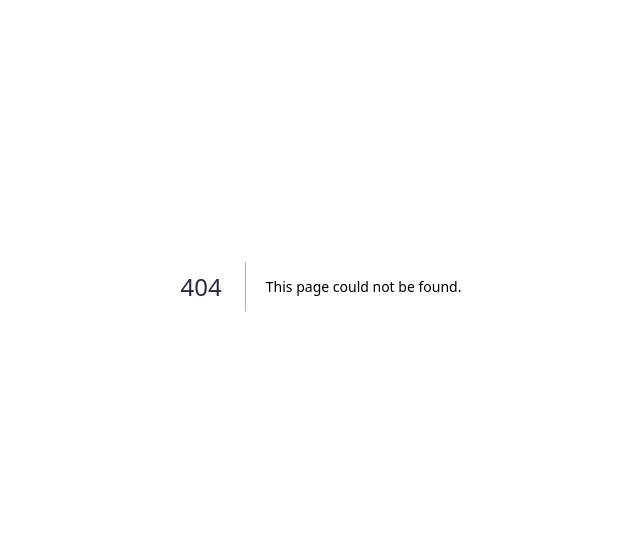
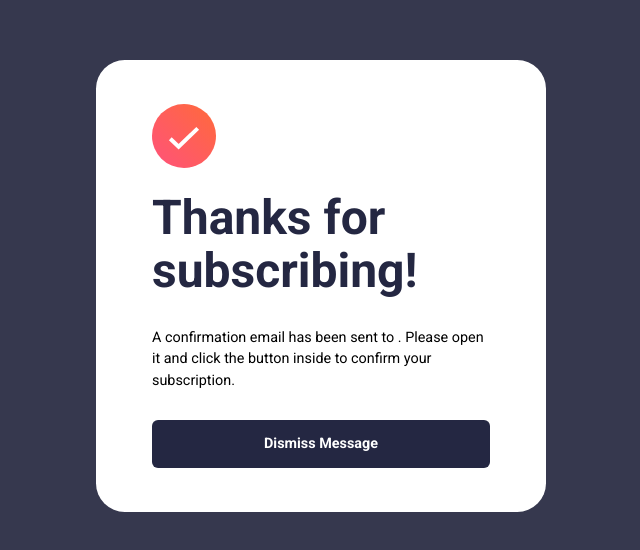
Before and after one commit to yashgo09/FEM-001-newsletter-sign-up, a Next.js app: page /thank-you in a window 1280 px wide. Before the commit this address had no page. Shown: the part 114-664 px from the top of the page, without its empty margins (319-959 px from the left). Built offline with nearby package versions, Linux system fonts and the light colour scheme.

Commit message:
Create page for /thank-you route
- Display thank-you message on /thank-you route.

- Add dismiss button on /thank-you route to navigate back to home page.

- Add styles for the /thank-you route.

```diff
--- /dev/null
+++ b/src/app/thank-you/DismissMessageBtn.jsx
@@ -0,0 +1,17 @@
+"use client";
+
+import { useRouter } from "next/navigation";
+
+export default function DismissMessageBtn() {
+  const router = useRouter();
+
+  const handleClick = () => {
+    router.push("/");
+  };
+
+  return (
+    <button className="btn btn--dismiss-message" onClick={handleClick}>
+      Dismiss Message
+    </button>
+  );
+}
--- /dev/null
+++ b/src/app/thank-you/page.jsx
@@ -0,0 +1,27 @@
+import Image from "next/image";
+import successImg from "@/../public/icon-success.svg";
+import DismissMessageBtn from "./DismissMessageBtn";
+
+export const metadata = {
+  title: "Thanks for Subscribing to the Newsletter!",
+  description:
+    "We are very excited to send you our newsletters every week. Hope you will like them.",
+};
+
+export default function ThankyouPage({ searchParams }) {
+  return (
+    <main className="main main--thankyou">
+      <Image src={successImg} alt="Success Image" />
+      <h1 className="thankyou-message">
+        Thanks for
+        <br />
+        subscribing!
+      </h1>
+      <p className="thankyou-text">
+        A confirmation email has been sent to <b>{searchParams.email}</b>. Please open it and click
+        the button inside to confirm your subscription.
+      </p>
+      <DismissMessageBtn />
+    </main>
+  );
+}
--- a/src/scss/_base.scss
+++ b/src/scss/_base.scss
@@ -58,11 +58,7 @@ h3 {
 h1 {
   color: var(--clr-neutral-900);
   font-size: var(--fs-heading);
-  margin-block-start: 0;
-
-  @media (min-width: 60rem) {
-    line-height: 0.6;
-  }
+  margin-block: 0 0.5em;
 }
 
 button,
@@ -75,13 +71,20 @@ input {
   text-align: center;
   border-radius: 6px;
   border: none;
-  background-color: var(--clr-neutral-900);
+  background: var(--clr-neutral-900);
   color: var(--clr-neutral-100);
   font-weight: var(--fw-bold);
   cursor: pointer;
   width: 100%;
+  transition: box-shadow 0.3s ease;
 
   // TODO: Hover state of the button and Email Input Field.
+  &:hover,
+  &:focus-visible {
+    outline: 0;
+    background: linear-gradient(to right, #ff5574, var(--clr-primary));
+    box-shadow: 0px 10px 30px -10px tomato;
+  }
 }
 
 [aria-hidden="true"] {
--- a/src/scss/_components.scss
+++ b/src/scss/_components.scss
@@ -25,6 +25,9 @@
 
   .label-wrapper {
     margin-block-end: 0.4rem;
+    display: flex;
+    gap: 1rem;
+    justify-content: space-between;
   }
 
   label {
@@ -39,6 +42,20 @@
     width: 100%;
     border: 1px solid var(--clr-neutral-500);
     border-radius: 6px;
+  }
+
+  &--invalid {
+    input[type="email"] {
+      border: 2px solid var(--clr-primary);
+      background-color: #ffe8e6;
+      color: var(--clr-primary);
+
+      &:hover,
+      &:focus {
+        outline: 0;
+        border: 2px solid var(--clr-primary);
+      }
+    }
   }
 }
 
@@ -60,3 +77,13 @@
     display: block;
   }
 }
+
+// On Thank You Page
+
+.thankyou-message {
+  margin-block-start: 0.5em;
+}
+
+.thankyou-text {
+  margin-block: 2em;
+}
--- a/src/scss/_layout.scss
+++ b/src/scss/_layout.scss
@@ -1,7 +1,11 @@
-main {
-  width: min(100%, 800px);
+.main {
+  border-radius: 1.8rem;
+
   margin-inline: auto;
   background-color: var(--clr-neutral-100);
+
+  &--newsletter {
+    width: min(100%, 800px);
     // border-radius: 1.6rem;]
 
     display: grid;
@@ -13,7 +17,6 @@ main {
       // grid-auto-columns: 1fr;
       align-items: center;
       padding: 1.3rem;
-    border-radius: 1.8rem;
       box-shadow: 0.5rem 0.5rem 2rem 0 var(--clr-neutral-900);
 
       .content {
@@ -30,6 +33,12 @@ main {
     }
   }
 
+  &--thankyou {
+    padding: 2.8rem 3.5rem;
+    max-width: 450px;
+  }
+}
+
 .illustration {
   width: 100%;
 }
@@ -37,3 +46,10 @@ main {
 .content {
   padding: 2rem;
 }
+
+.error {
+  color: var(--clr-primary);
+  font-size: var(--fs-300);
+  font-weight: 600;
+  font-style: normal;
+}
```
Also changed, not shown: src/app/EmailForm.jsx (added, +51 -0 lines), src/app/page.jsx (+9 -13 lines), public/favicon-32x32.png (deleted), 1 other file (tests, documents, lock files or other folders). Lines whose indentation alone changed are shown as unchanged.
